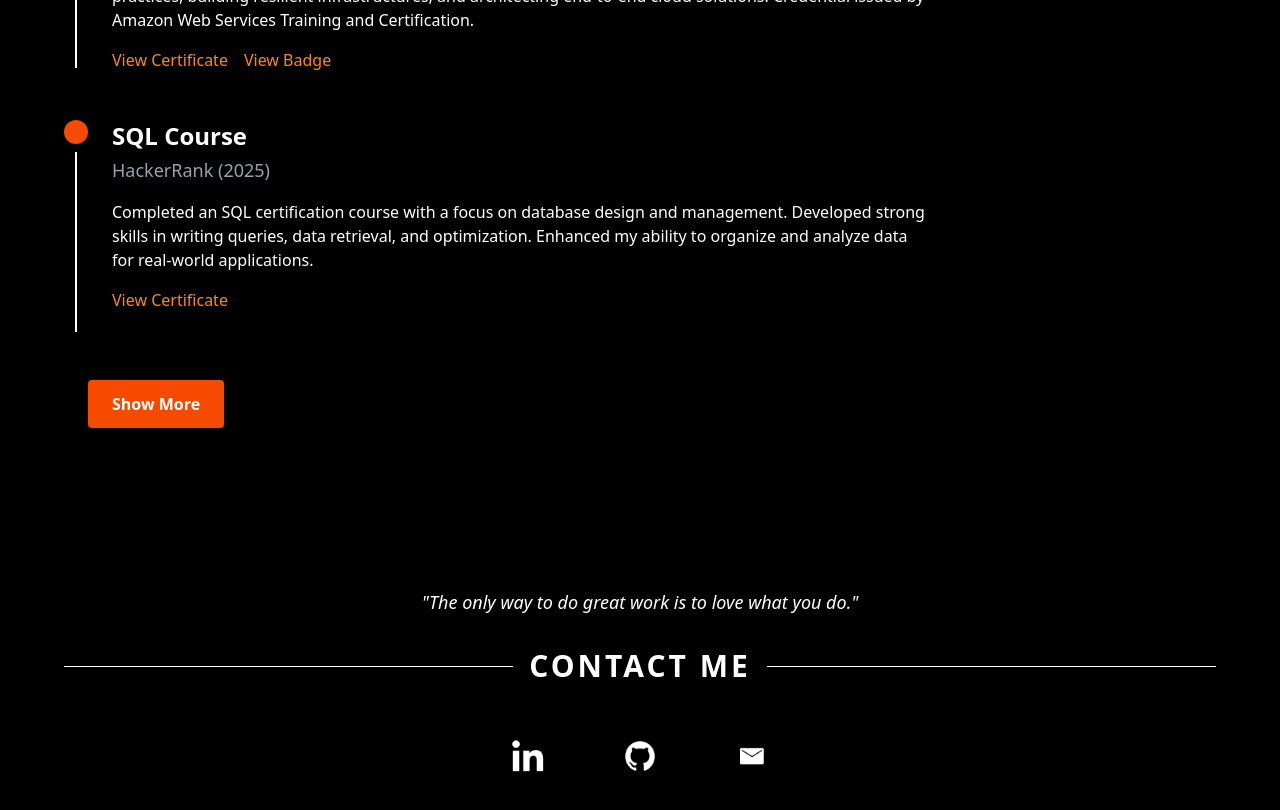
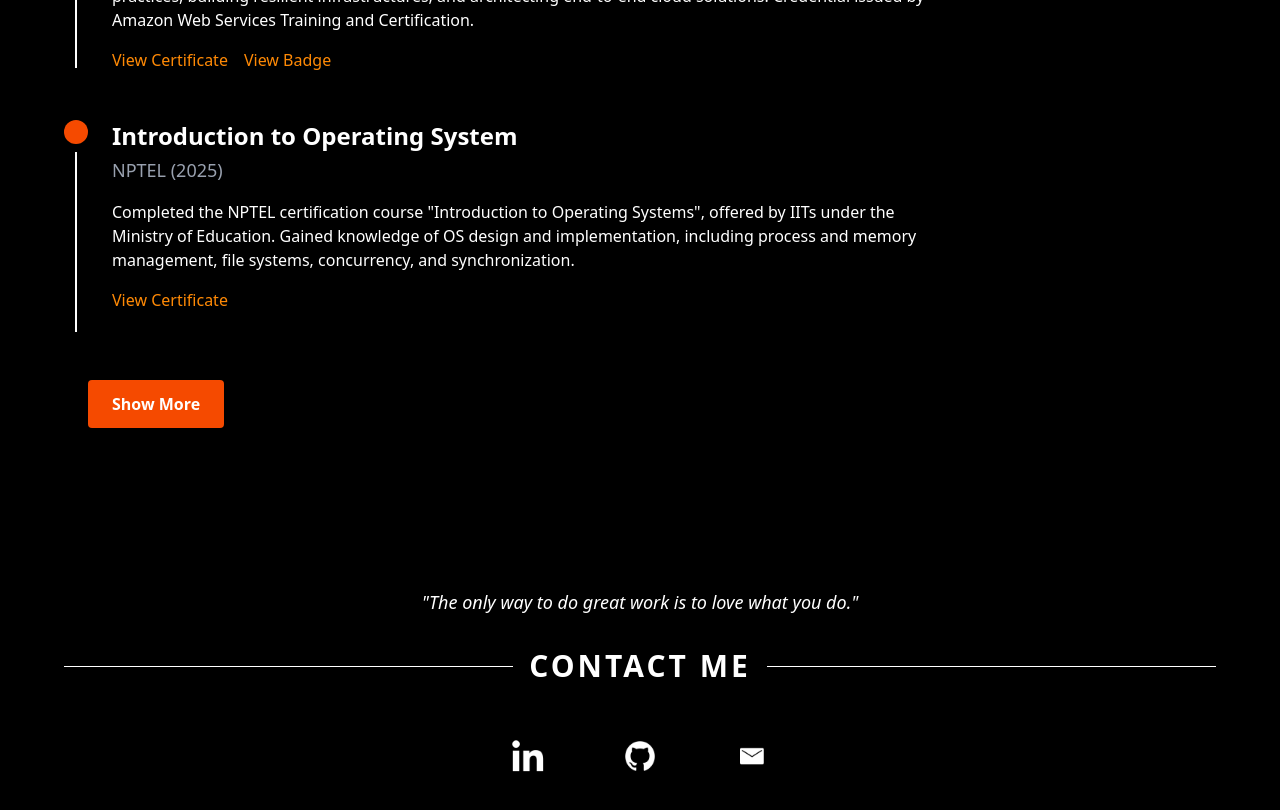
Before and after one commit to Gauri-Nagariya/portfolio, a React (Vite) app: page / in a window 1280 px wide. Shown: the part 3740-4550 px from the top of the page. Built offline with nearby package versions, Linux system fonts and the light colour scheme.

Commit message:
Update Certifications.jsx

```diff
--- a/src/components/Certifications.jsx
+++ b/src/components/Certifications.jsx
@@ -55,6 +55,14 @@ const certificationsData = [
     issuer: 'HackerRank (2025)',
     description: 'Completed an SQL certification course with a focus on database design and management. Developed strong skills in writing queries, data retrieval, and optimization. Enhanced my ability to organize and analyze data for real-world applications.',
     certLink: 'certificates/sql.pdf',
+    badgeLink: null,
+  },
+
+    {
+    title: 'Introduction to Operating System',
+    issuer: 'NPTEL (2025)',
+    description: 'Completed the NPTEL certification course "Introduction to Operating Systems", offered by IITs under the Ministry of Education. Gained knowledge of OS design and implementation, including process and memory management, file systems, concurrency, and synchronization.',
+    certLink: 'certificates/NPTEL.pdf',
     badgeLink: null,
   },
 
```
